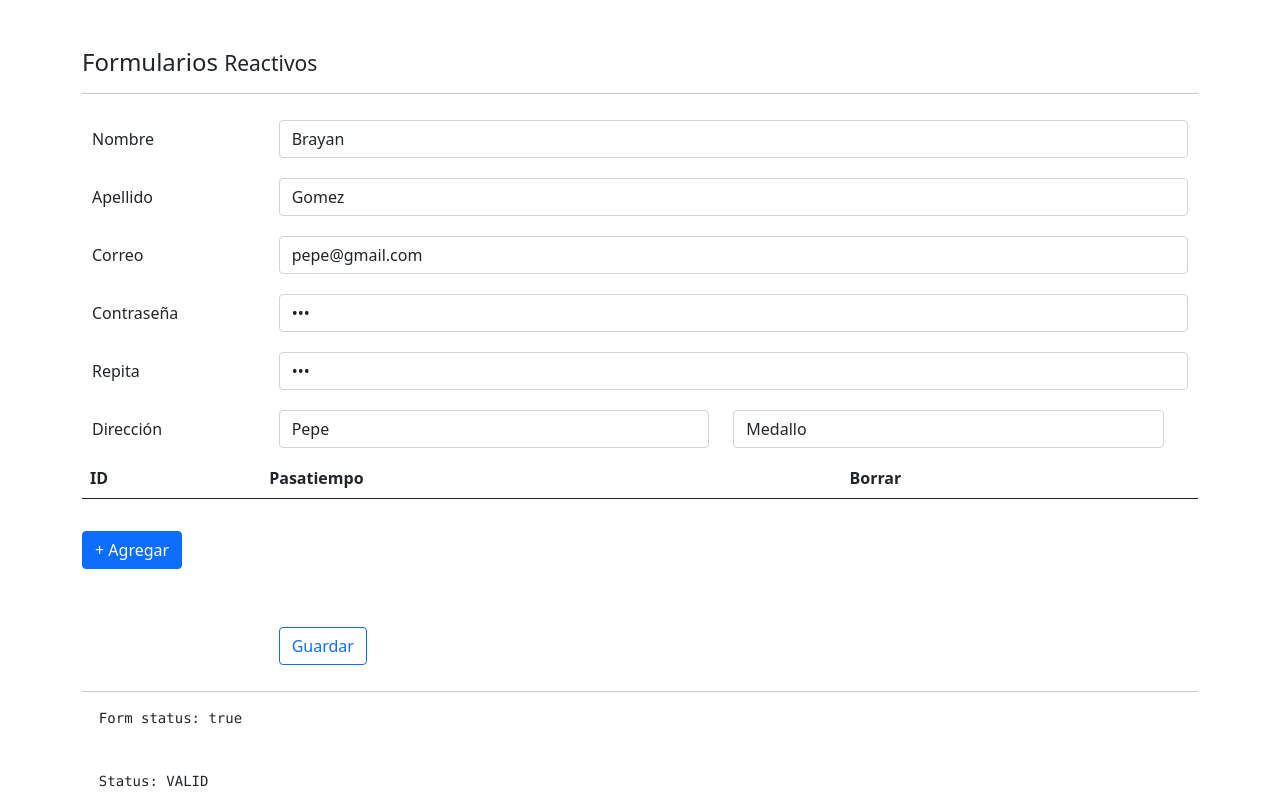
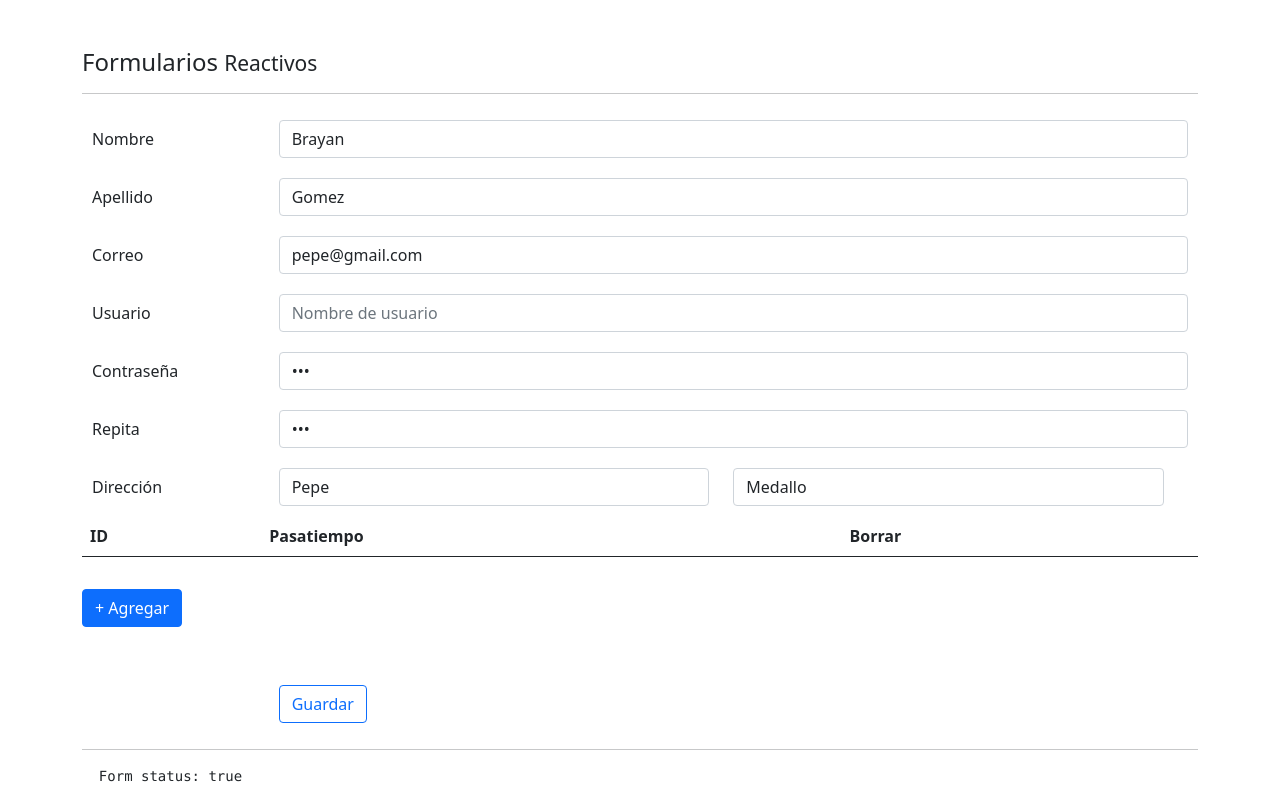
Before and after one commit to brayangomez22/forms-angular, an Angular app: page /reactive in a window 1280 px wide. Shown: the top 800 px of the page. Built offline with nearby package versions, Linux system fonts and the light colour scheme.

Commit message:
Reactive: Asynchronous Validators

```diff
--- a/src/app/pages/reactive/reactive.component.html
+++ b/src/app/pages/reactive/reactive.component.html
@@ -45,6 +45,22 @@
       />
       <small *ngIf="emailNoValid" class="text-danger"
         >El correo es obligatorio</small
+      >
+    </div>
+  </div>
+
+  <div class="form-group row">
+    <label class="col-2 col-form-label">Usuario</label>
+    <div class="col">
+      <input
+        class="form-control"
+        type="text"
+        placeholder="Nombre de usuario"
+        formControlName="user"
+        [class.is-invalid]="userNoValid"
+      />
+      <small *ngIf="userNoValid" class="text-danger"
+        >Ese nombre de usuario ya fue tomado</small
       >
     </div>
   </div>
--- a/src/app/pages/reactive/reactive.component.ts
+++ b/src/app/pages/reactive/reactive.component.ts
@@ -33,6 +33,10 @@ export class ReactiveComponent implements OnInit {
 
   get emailNoValid() {
     return this.form.get('email')?.invalid && this.form.get('email')?.touched;
+  }
+
+  get userNoValid() {
+    return this.form.get('user')?.invalid && this.form.get('user')?.touched;
   }
 
   get districtNoValid() {
@@ -72,6 +76,7 @@ export class ReactiveComponent implements OnInit {
             Validators.pattern('[a-z0-9._%+-]+@[a-z0-9.-]+.[a-z]{2,3}$'),
           ],
         ],
+        user: ['', , this.validators.userExists],
         pass1: ['', Validators.required],
         pass2: ['', Validators.required],
         address: this.fb.group({
--- a/src/app/services/validators.service.ts
+++ b/src/app/services/validators.service.ts
@@ -1,11 +1,32 @@
 import { Injectable } from '@angular/core';
 import { FormControl, FormGroup } from '@angular/forms';
+import { Observable } from 'rxjs';
+
+interface ErrorValidate {
+  [s: string]: boolean;
+}
 
 @Injectable({
   providedIn: 'root',
 })
 export class ValidatorsService {
   constructor() {}
+
+  userExists(control: FormControl) {
+    if (!control.value) {
+      return Promise.resolve(null);
+    }
+
+    return new Promise((resolve, reject) => {
+      setTimeout(() => {
+        if (control.value === 'strider') {
+          resolve({ exist: true });
+        } else {
+          resolve(null);
+        }
+      }, 3500);
+    });
+  }
 
   noManco(control: FormControl) {
     if (control.value?.toLowerCase() === 'manco') {
```
